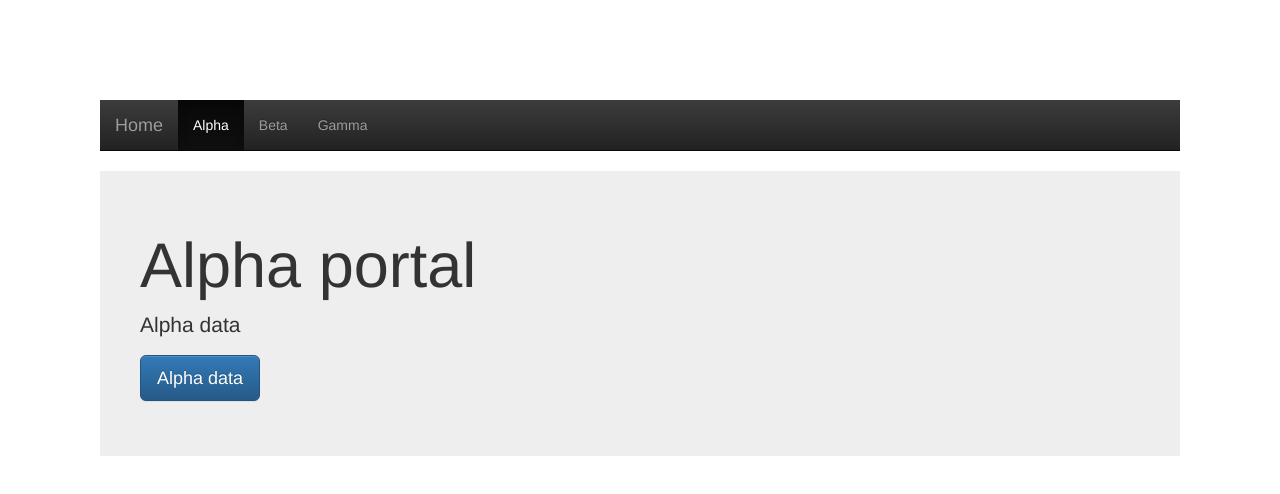
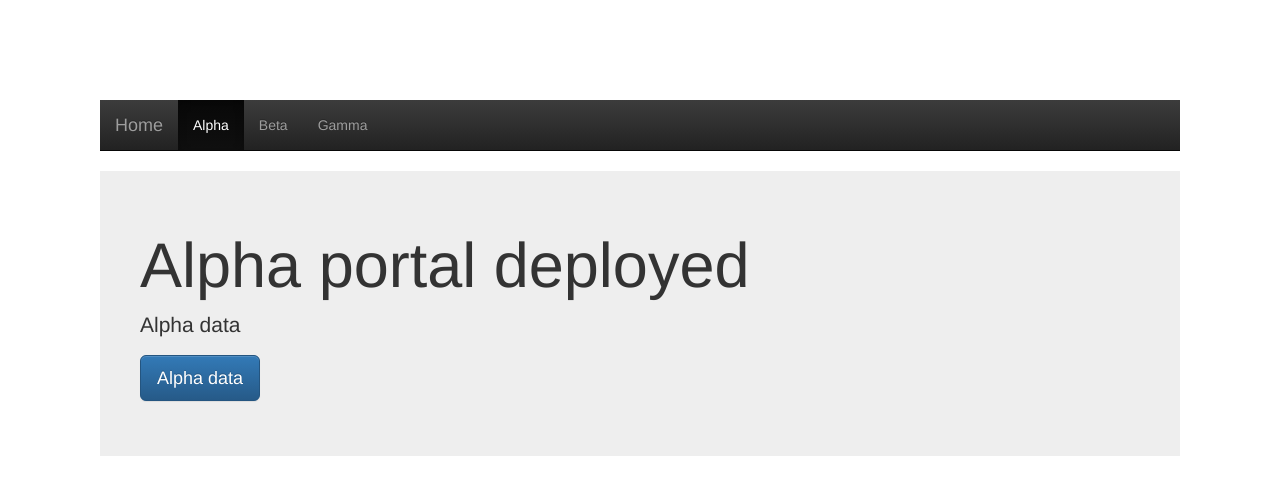
Before and after one commit to hemanth-atcs/alpha, a website: page index.html in a window 1280 px wide. Drawn offline with nearby package versions, Linux system fonts and the light colour scheme.

Commit message:
Update index.html

```diff
--- a/index.html
+++ b/index.html
@@ -27,7 +27,7 @@
   </div>
 </nav>
     <div class="jumbotron"  style="padding:40px;">
-      <h1>Alpha portal</h1>
+      <h1>Alpha portal deployed</h1>
       <p>Alpha data</p>
       <p><a class="btn btn-primary btn-lg" href="#" role="button">Alpha data</a></p>
     </div>
```
